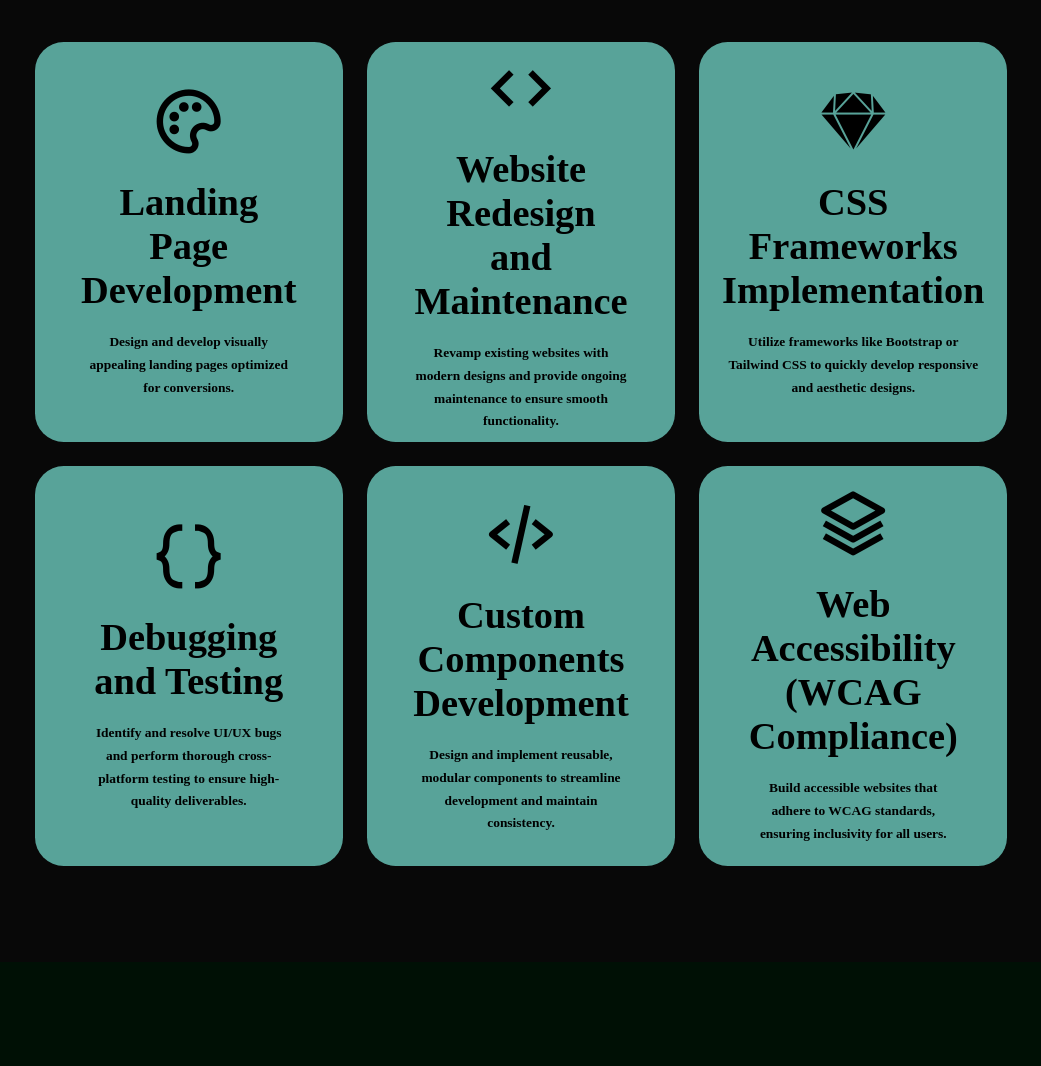
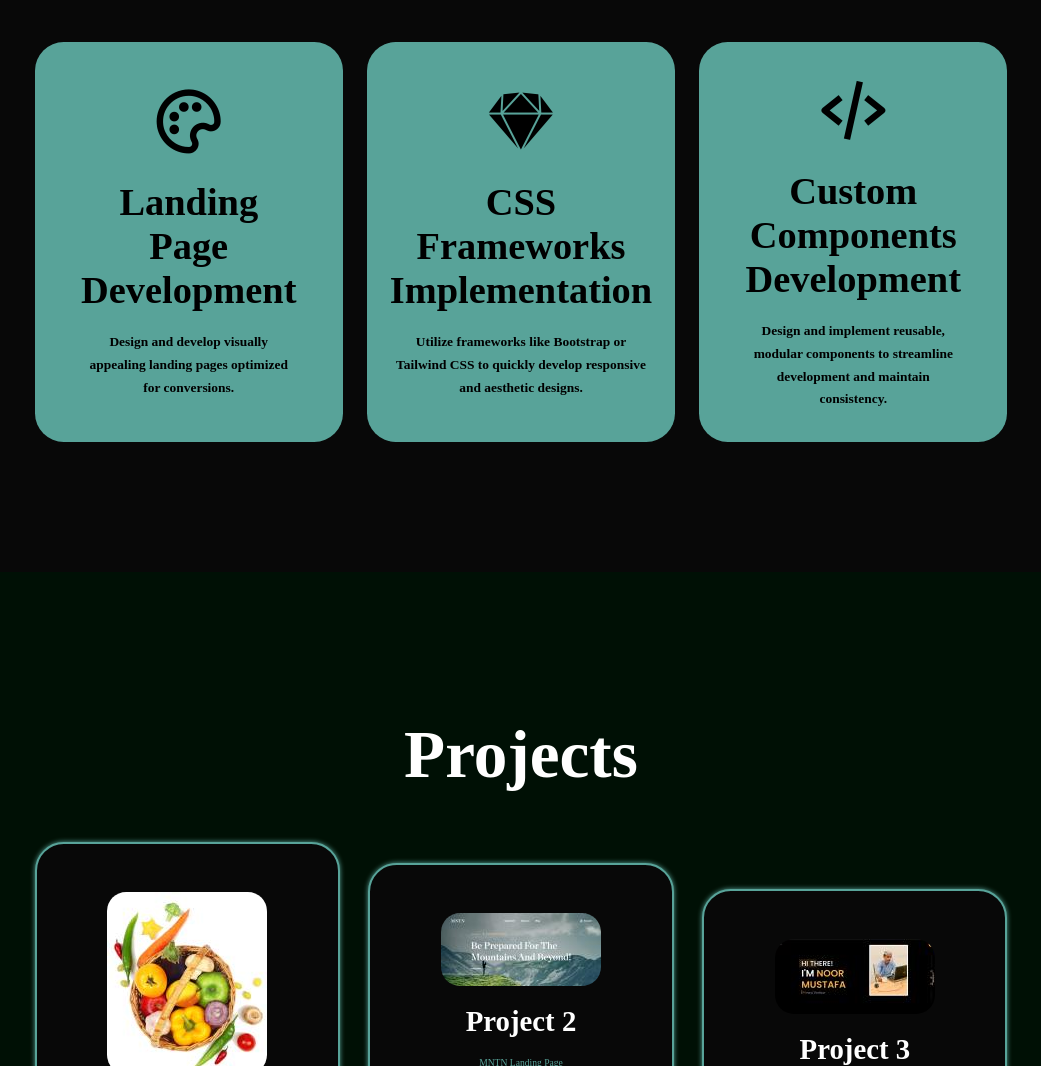
Before and after one commit to Xwavenoormustafa/Personal-portfolio, a plain HTML site: page Portfolio.html in a window 1280 px wide. Shown: the part 1828-2894 px from the top of the page, without its empty margins (119-1160 px from the left). Drawn offline with nearby package versions, Linux system fonts and the light colour scheme.

Commit message:
my portfolio

```diff
--- a/Portfolio.html
+++ b/Portfolio.html
@@ -90,30 +90,13 @@
 
                 </div>
             </div>
-            <div class="services-box">
-                <div class="services-info">
-                    <i class="bx bx-code"></i>
-                    <h4>Website Redesign and Maintenance</h4>
-                    <p>Revamp existing websites with modern designs and provide ongoing maintenance to ensure smooth
-                        functionality. </p>
 
-                </div>
-            </div>
             <div class="services-box">
                 <div class="services-info">
                     <i class='bx bxl-sketch'></i>
                     <h4>CSS Frameworks Implementation</h4>
                     <p>Utilize frameworks like Bootstrap or Tailwind CSS to quickly develop responsive and aesthetic
                         designs.</p>
-
-                </div>
-            </div>
-            <div class="services-box">
-                <div class="services-info">
-                    <i class='bx bx-code-curly'></i>
-                    <h4>Debugging and Testing</h4>
-                    <p>Identify and resolve UI/UX bugs and perform thorough cross-platform testing to ensure
-                        high-quality deliverables.</p>
 
                 </div>
             </div>
@@ -126,14 +109,7 @@
 
                 </div>
             </div>
-            <div class="services-box">
-                <div class="services-info">
-                    <i class="bx bx-layer"></i>
-                    <h4>Web Accessibility (WCAG Compliance)</h4>
-                    <p>Build accessible websites that adhere to WCAG standards, ensuring inclusivity for all users.</p>
 
-                </div>
-            </div>
 
         </div>
     </section>
```
